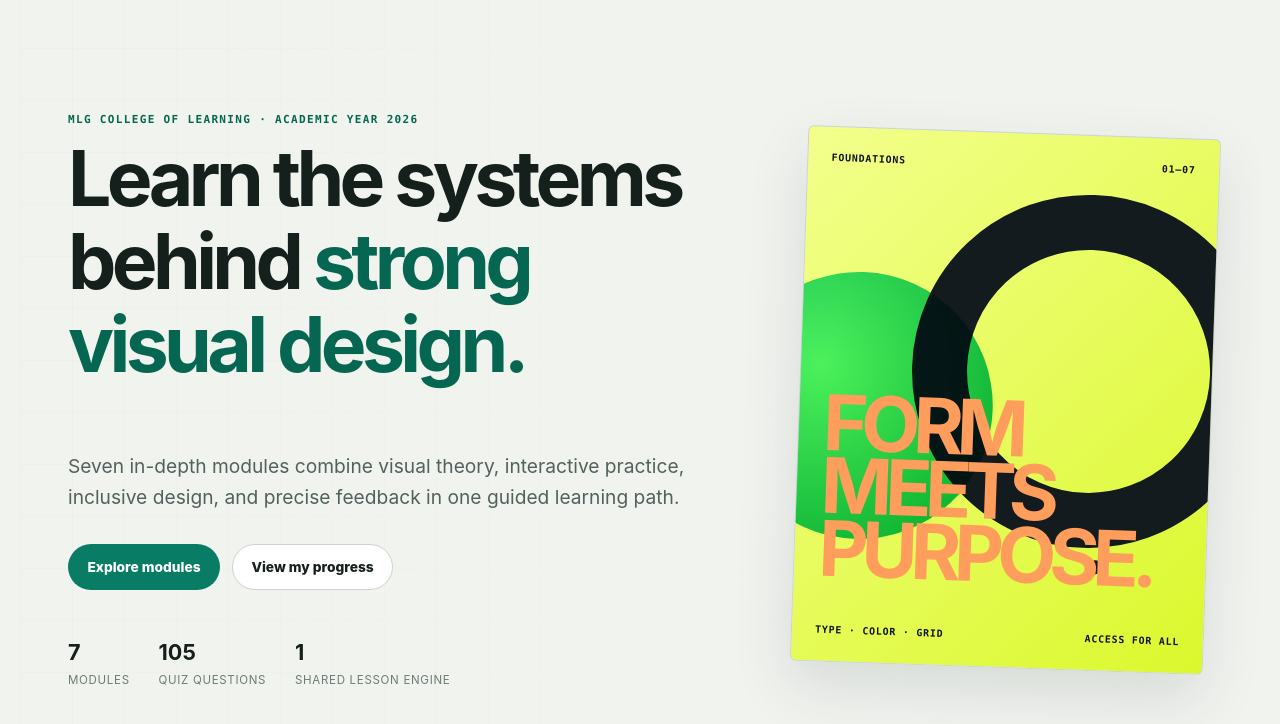
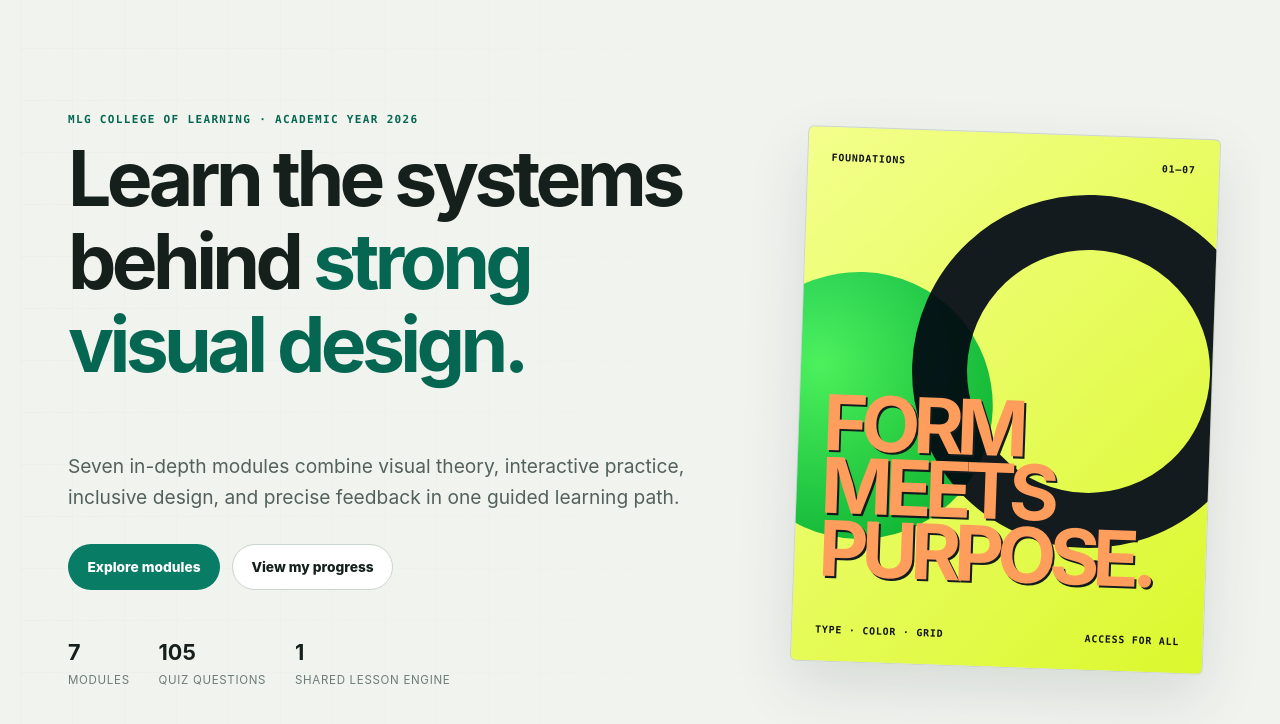
Before and after one commit to rreno1/gd, a plain HTML site: page index.html in a window 1280 px wide. Shown: the part 76-800 px from the top of the page. Drawn offline with Linux system fonts and the light colour scheme.

Commit message:
Add solid offset drop shadow to hero poster text for enhanced readability

```diff
--- a/styles/main.css
+++ b/styles/main.css
@@ -50,7 +50,7 @@ h3 { letter-spacing: -.025em; }
 .hero-poster:hover { transform: rotate(0deg) scale(1.03); box-shadow: 0 30px 60px rgba(0,0,0,0.3); }
 .poster-top, .poster-bottom { position: relative; z-index: 2; display: flex; justify-content: space-between; font-family: var(--font-mono); font-size: .62rem; font-weight: 900; letter-spacing: .08em; }
 .poster-bottom { position: absolute; right: 1.45rem; bottom: 1.45rem; left: 1.45rem; }
-.hero-poster > strong { position: absolute; z-index: 2; right: 1.5rem; bottom: 5rem; left: 1.5rem; font-size: clamp(3.2rem, 6vw, 5.3rem); line-height: .82; letter-spacing: -.09em; text-transform: uppercase; color: #ff9d5c; transition: transform 0.4s cubic-bezier(0.16, 1, 0.3, 1); }
+.hero-poster > strong { position: absolute; z-index: 2; right: 1.5rem; bottom: 5rem; left: 1.5rem; font-size: clamp(3.2rem, 6vw, 5.3rem); line-height: .82; letter-spacing: -.09em; text-transform: uppercase; color: #ff9d5c; text-shadow: 2px 2px 0px #141b1f; transition: transform 0.4s cubic-bezier(0.16, 1, 0.3, 1); }
 .hero-poster:hover > strong { transform: translate(-3px, -2px); }
 .poster-shape { position: absolute; border-radius: 50%; transition: transform 0.6s cubic-bezier(0.16, 1, 0.3, 1); }
 .shape-one { top: 11%; right: -13%; width: 86%; aspect-ratio: 1; border: 55px solid #141b1f; }
```
